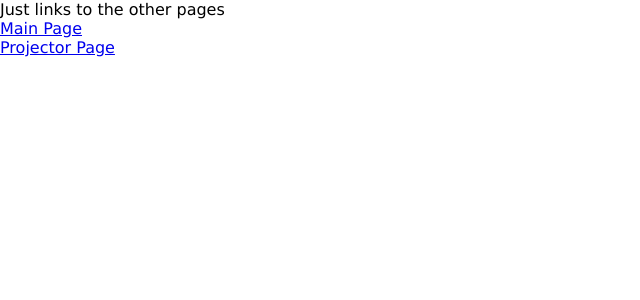
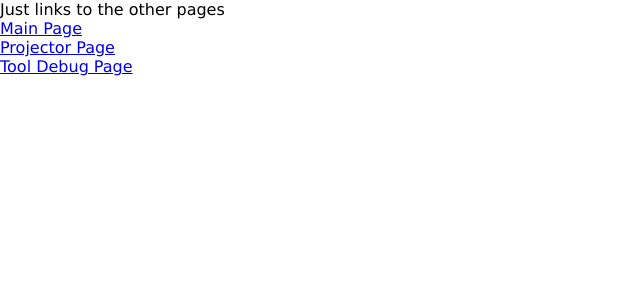
Before and after one commit to ubicomplab/ar-debug-workbench, a Flask app: page / in a window 1280 px wide. Shown: the top 300 px of the page, without its empty margins (0-640 px from the left). Run offline with Flask 2, Linux system fonts and the light colour scheme.

Commit message:
added tool debug link to index page

```diff
--- a/ardw-app/application.py
+++ b/ardw-app/application.py
@@ -193,6 +193,7 @@ def index():
         icon=url_for("static", filename="favicon.ico"),
         main=url_for("main_page"),
         proj=url_for("projector_page"),
+        tool=url_for("tool_debug_page"),
         js=url_for("static", filename="index.js")
     )
 
--- a/ardw-app/templates/index.html
+++ b/ardw-app/templates/index.html
@@ -15,6 +15,8 @@
         <a href="{{main}}">Main Page</a>
         <br />
         <a href="{{proj}}">Projector Page</a>
+        <br />
+        <a href="{{tool}}">Tool Debug Page</a>
     </div>
     <script src="{{js}}"></script>
 </body>
```
